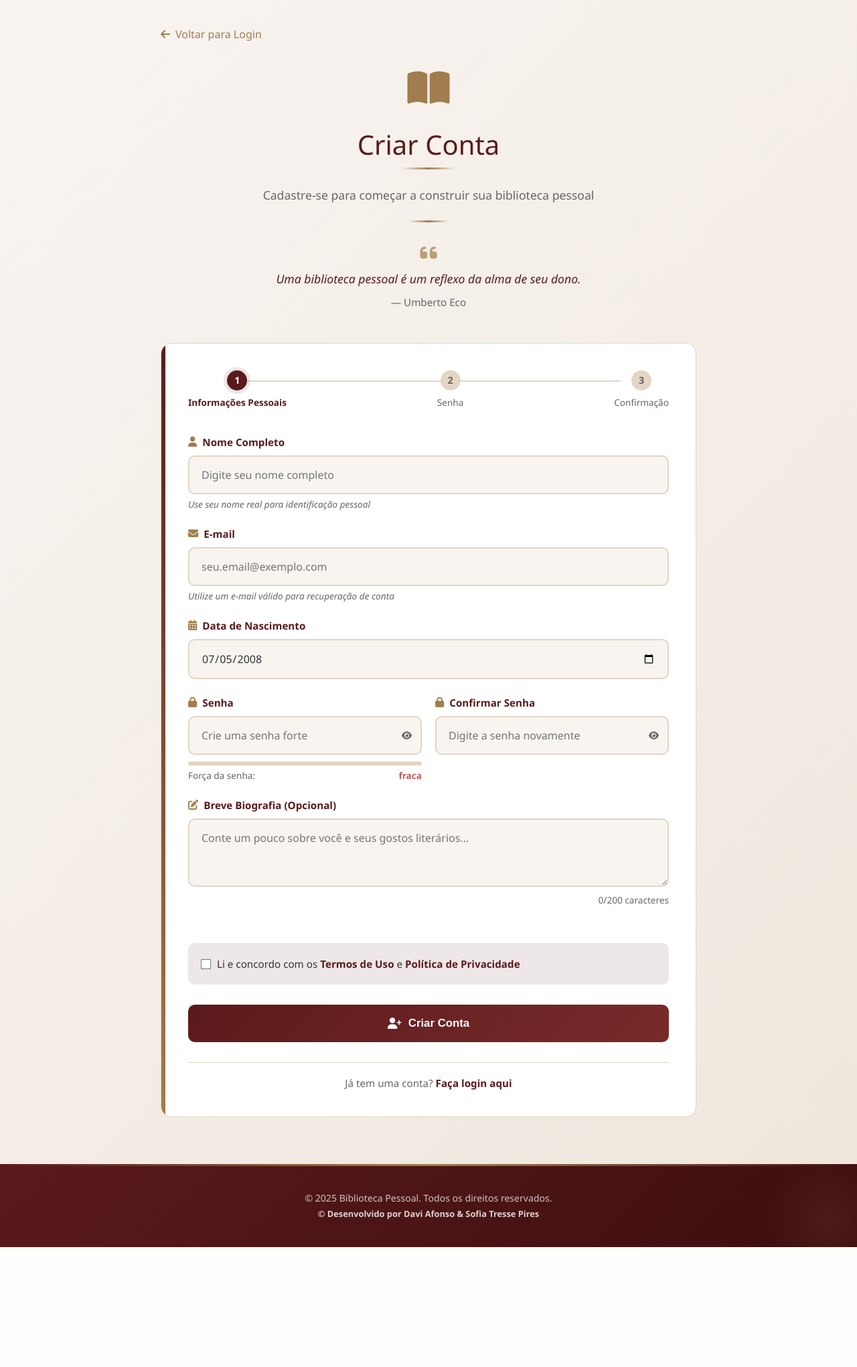
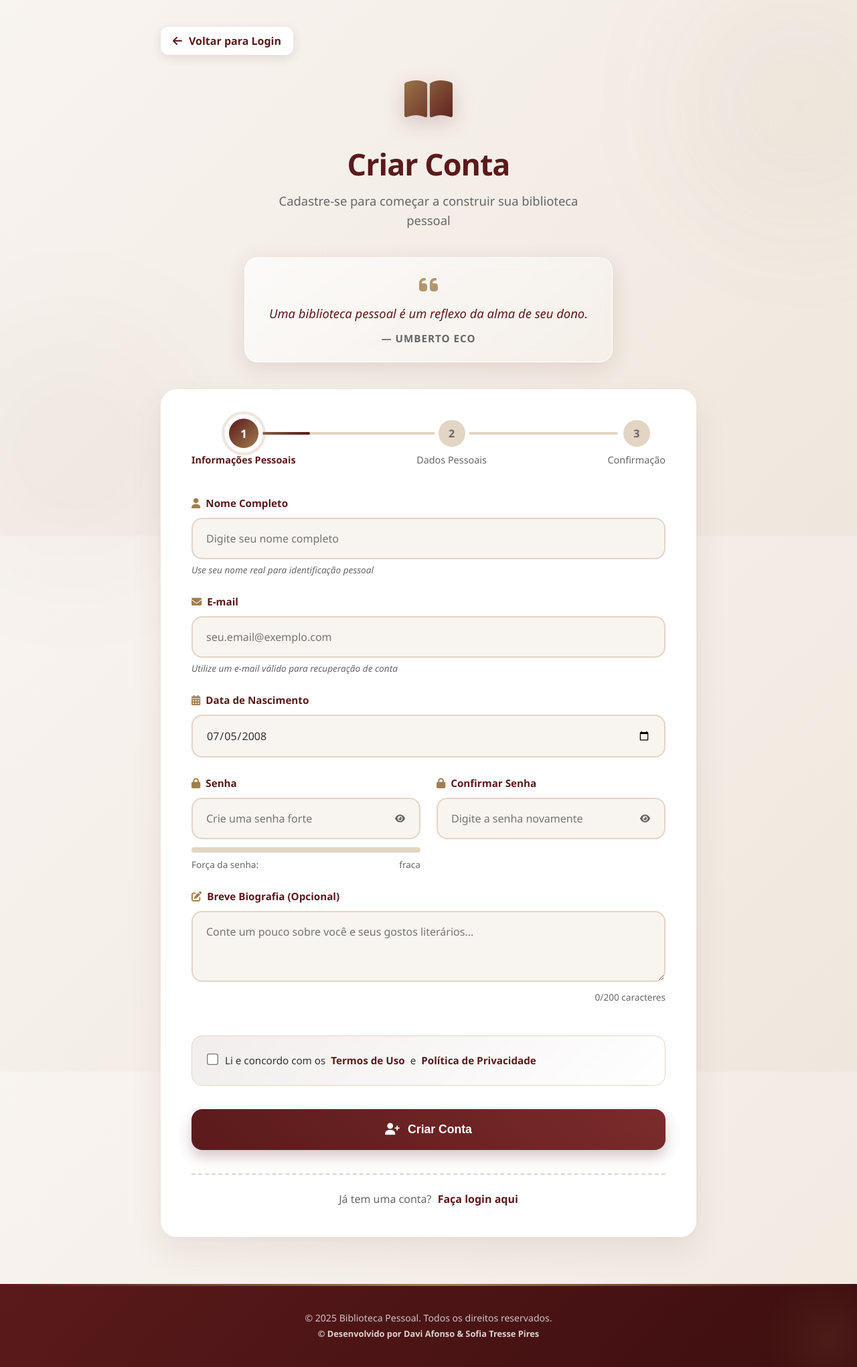
Before and after one commit to DaviAfons/bibliotecaPessoal, a PHP site: page /frontend/html/cadastro.html in a window 1280 px wide. Shown: the whole page at 67% size. Before the commit the page ends 1862 px from the top, so only its background shows below. Run offline with PHP 8.4, Linux system fonts and the light colour scheme.

Commit message:
adição de barra de progresso dinâmica e correção da UI

```diff
--- a/frontend/css/cadastro.css
+++ b/frontend/css/cadastro.css
@@ -1,10 +1,63 @@
 /* ==================================================
-   CADASTRO.CSS - Específico para a página de Registo
+   CADASTRO.CSS - Redesign Moderno (Corrigido)
    ================================================== */
+
+:root {
+    /* Cores definidas diretamente com base no seu global.css */
+    --vinho: #5a1a1b;
+    --vinho-claro: #7a2a2b;
+    --vinho-suave: rgba(90, 26, 27, 0.08);
+    --dourado: #a17d4d;
+    --dourado-claro: #b8945e;
+    --dourado-suave: rgba(161, 125, 77, 0.18);
+    --bege-claro: #f8f4f0;
+    --bege-medio: #efe7dd;
+    --bege-escuro: #e3d5c3;
+    --branco: #ffffff;
+    --texto: #333333;
+    --texto-claro: #666666;
+    --sombra: rgba(90, 26, 27, 0.12);
+    --sombra-forte: rgba(90, 26, 27, 0.28);
+    --sucesso: #28a745;
+    --erro: #c45a5a;
+}
 
 .cadastro-page {
     background: linear-gradient(135deg, var(--bege-claro) 0%, var(--bege-medio) 100%);
+    background-attachment: fixed;
     min-height: 100vh;
+    position: relative;
+    overflow-x: hidden;
+}
+
+/* Glow ambiente no fundo com gradientes mais suaves */
+.cadastro-page::before,
+.cadastro-page::after {
+    content: "";
+    position: fixed;
+    border-radius: 50%;
+    filter: blur(100px);
+    opacity: 0.6;
+    pointer-events: none;
+    z-index: 0;
+    animation: drift 15s infinite alternate ease-in-out;
+}
+
+.cadastro-page::before {
+    width: 450px;
+    height: 450px;
+    top: -10%;
+    right: -10%;
+    background: radial-gradient(circle, var(--dourado-suave), transparent 70%);
+}
+
+.cadastro-page::after {
+    width: 550px;
+    height: 550px;
+    bottom: -15%;
+    left: -15%;
+    background: radial-gradient(circle, var(--vinho-suave), transparent 70%);
+    animation-delay: -5s;
 }
 
 .cadastro-wrapper {
@@ -12,32 +65,38 @@
     justify-content: center;
     padding: 20px;
     flex: 1;
-    /* Permite que o container empurre o footer para baixo */
+    position: relative;
+    z-index: 1;
 }
 
 /* Citação */
 .quote-container {
-    margin: 25px auto 30px;
-    padding: 20px;
-    max-width: 500px;
+    margin: 25px auto 40px;
+    padding: 24px;
+    max-width: 550px;
     text-align: center;
-    border-radius: 12px;
-    position: relative;
+    border-radius: 20px;
+    background: linear-gradient(145deg, rgba(255, 255, 255, 0.7), rgba(255, 255, 255, 0.2));
+    backdrop-filter: blur(10px);
+    -webkit-backdrop-filter: blur(10px);
+    border: 1px solid rgba(255, 255, 255, 0.9);
+    box-shadow: 0 8px 32px var(--sombra);
+    animation: fadeInDown 0.8s cubic-bezier(0.25, 1, 0.5, 1) both;
 }
 
 .quote-container i.fa-quote-left {
-    font-size: 1.8rem;
+    font-size: 2rem;
     color: var(--dourado);
-    margin-bottom: 10px;
+    margin-bottom: 12px;
     display: block;
-    opacity: 0.7;
+    opacity: 0.8;
 }
 
 .quote-text {
-    font-size: 1.1rem;
+    font-size: 1.15rem;
     font-style: italic;
-    line-height: 1.5;
-    margin-bottom: 10px;
+    line-height: 1.6;
+    margin-bottom: 12px;
     color: var(--vinho);
     font-weight: 500;
 }
@@ -45,18 +104,9 @@
 .quote-container .author {
     font-size: 0.95rem;
     color: var(--texto-claro);
-    font-weight: 500;
-}
-
-.quote-container::before {
-    content: "";
-    position: absolute;
-    top: -15px;
-    left: 50%;
-    transform: translateX(-50%);
-    width: 60px;
-    height: 3px;
-    background: linear-gradient(90deg, transparent, var(--dourado), transparent);
+    font-weight: 600;
+    text-transform: uppercase;
+    letter-spacing: 1px;
 }
 
 /* Conteúdo Principal */
@@ -70,97 +120,108 @@
 .back-btn {
     display: inline-flex;
     align-items: center;
-    gap: 8px;
-    color: var(--dourado);
+    gap: 10px;
+    color: var(--vinho);
     text-decoration: none;
-    font-weight: 500;
+    font-weight: 600;
     margin-bottom: 30px;
-    transition: color 0.3s;
+    padding: 10px 18px;
+    border-radius: 12px;
+    background-color: var(--branco);
+    box-shadow: 0 4px 15px var(--sombra);
+    transition: all 0.3s cubic-bezier(0.25, 1, 0.5, 1);
+    animation: fadeInDown 0.6s ease-out both;
 }
 
 .back-btn:hover {
-    color: var(--vinho);
+    background-color: var(--dourado);
+    color: var(--branco);
+    transform: translateY(-3px);
+    box-shadow: 0 8px 20px var(--sombra-forte);
 }
 
 .header {
     text-align: center;
     margin-bottom: 40px;
+    animation: fadeInUp 0.8s cubic-bezier(0.25, 1, 0.5, 1) both;
 }
 
 .library-icon {
-    font-size: 3.5rem;
-    color: var(--dourado);
-    margin-bottom: 20px;
+    font-size: 4rem;
+    background: linear-gradient(135deg, var(--dourado) 0%, var(--vinho) 100%);
+    -webkit-background-clip: text;
+    background-clip: text;
+    -webkit-text-fill-color: transparent;
+    margin-bottom: 15px;
+    display: inline-block;
+    filter: drop-shadow(0px 10px 15px rgba(90, 26, 27, 0.2));
+    animation: floatIcon 4s ease-in-out infinite;
 }
 
 .header h1 {
     color: var(--vinho);
-    font-size: 2.5rem;
-    margin-bottom: 15px;
-    position: relative;
-    display: inline-block;
-    font-weight: 300;
-}
-
-.header h1::after {
-    content: "";
-    position: absolute;
-    bottom: -10px;
-    left: 50%;
-    transform: translateX(-50%);
-    width: 80px;
-    height: 3px;
-    background: linear-gradient(90deg, transparent, var(--dourado), transparent);
+    font-size: 2.8rem;
+    margin-bottom: 10px;
+    font-weight: 800;
+    letter-spacing: -1px;
 }
 
 .subtitle {
     color: var(--texto-claro);
-    font-size: 1.1rem;
+    font-size: 1.15rem;
     max-width: 500px;
-    margin: 20px auto 0;
-    line-height: 1.5;
+    margin: 0 auto;
+    line-height: 1.6;
 }
 
 /* Caixa do Formulário */
 .box {
     background: var(--branco);
-    border-radius: 16px;
-    padding: 40px;
-    box-shadow: 0 10px 40px var(--sombra);
-    border: 1px solid var(--bege-escuro);
+    border-radius: 24px;
+    padding: 45px;
+    box-shadow: 0 20px 50px rgba(90, 26, 27, 0.08), 0 2px 15px rgba(0, 0, 0, 0.03);
+    border: 1px solid rgba(255, 255, 255, 0.8);
     margin-bottom: 30px;
     position: relative;
     overflow: hidden;
-    animation: fadeIn 0.5s ease-out;
-}
-
-.box::before {
-    content: "";
-    position: absolute;
-    top: 0;
-    left: 0;
-    width: 6px;
-    height: 100%;
-    background: linear-gradient(to bottom, var(--vinho), var(--dourado));
+    animation: fadeInUp 0.8s cubic-bezier(0.25, 1, 0.5, 1) both 0.2s;
 }
 
 /* Indicador de progresso */
 .progress-steps {
     display: flex;
     justify-content: space-between;
-    margin-bottom: 40px;
+    margin-bottom: 45px;
     position: relative;
+    /* Variável CSS que o JS vai controlar (começa em 15%) */
+    --progress: 15%;
 }
 
 .progress-steps::before {
     content: "";
     position: absolute;
-    top: 15px;
+    top: 18px;
     left: 10%;
     width: 80%;
-    height: 2px;
+    height: 4px;
     background-color: var(--bege-escuro);
     z-index: 1;
+    border-radius: 4px;
+}
+
+.progress-steps::after {
+    content: "";
+    position: absolute;
+    top: 18px;
+    left: 10%;
+    /* Aqui usamos a variável que será atualizada pelo JS */
+    width: var(--progress);
+    height: 4px;
+    background: linear-gradient(90deg, var(--dourado), var(--vinho));
+    z-index: 1;
+    border-radius: 4px;
+    /* Transição suave para o movimento da barra */
+    transition: width 0.6s cubic-bezier(0.25, 1, 0.5, 1);
 }
 
 .step {
@@ -172,43 +233,67 @@
 }
 
 .step-number {
-    width: 30px;
-    height: 30px;
+    width: 40px;
+    height: 40px;
     border-radius: 50%;
     background-color: var(--bege-escuro);
     color: var(--texto-claro);
     display: flex;
     align-items: center;
     justify-content: center;
-    font-weight: bold;
-    margin-bottom: 8px;
-    transition: all 0.3s;
-    font-size: 0.9rem;
+    font-weight: 700;
+    margin-bottom: 10px;
+    transition: all 0.4s cubic-bezier(0.25, 1, 0.5, 1);
+    font-size: 1rem;
+    box-shadow: 0 0 0 6px var(--branco);
 }
 
 .step.active .step-number {
-    background-color: var(--vinho);
+    background: linear-gradient(135deg, var(--vinho) 0%, var(--dourado) 100%);
     color: var(--branco);
-    box-shadow: 0 0 0 5px var(--vinho-suave);
+    box-shadow: 0 0 0 6px var(--branco), 0 0 0 10px var(--dourado-suave);
+    transform: scale(1.1);
 }
 
 .step-text {
-    font-size: 0.85rem;
+    font-size: 0.9rem;
     color: var(--texto-claro);
-    text-align: center;
     font-weight: 500;
+    transition: color 0.3s ease;
 }
 
 .step.active .step-text {
     color: var(--vinho);
-    font-weight: 600;
+    font-weight: 700;
 }
 
-/* Formulários */
+/* Formulários - Animação Sequencial */
 .form-row {
     display: flex;
     flex-wrap: wrap;
-    margin: 0 -10px;
+    margin: 0 -12px;
+    opacity: 0;
+    animation: fadeInUp 0.6s cubic-bezier(0.25, 1, 0.5, 1) forwards;
+}
+
+.form-row:nth-child(1) {
+    animation-delay: 0.3s;
+}
+
+.form-row:nth-child(2) {
+    animation-delay: 0.4s;
+}
+
+.form-row:nth-child(3) {
+    animation-delay: 0.5s;
+}
+
+.form-row:nth-child(4) {
+    animation-delay: 0.6s;
+}
+
+.form-row:nth-child(5) {
+    animation-delay: 0.7s;
 }
 
 .form-row.duo {
@@ -218,8 +303,8 @@
 .form-row>.form-group {
     flex: 1;
     min-width: 100%;
-    padding: 0 10px;
-    margin-bottom: 25px;
+    padding: 0 12px;
+    margin-bottom: 28px;
 }
 
 @media (min-width: 768px) {
@@ -232,9 +317,9 @@
     display: flex;
     align-items: center;
     gap: 8px;
-    margin-bottom: 10px;
+    margin-bottom: 12px;
     color: var(--vinho);
-    font-weight: 600;
+    font-weight: 700;
     font-size: 0.95rem;
 }
 
@@ -245,21 +330,24 @@
 .form-hint {
     font-size: 0.85rem;
     color: var(--texto-claro);
-    margin-top: 5px;
+    margin-top: 6px;
     font-style: italic;
 }
 
+/* Correção visual dos campos de entrada */
 .box input,
 .box textarea,
 .box select {
     width: 100%;
-    padding: 16px 18px;
+    padding: 18px 20px;
     border: 2px solid var(--bege-escuro);
-    border-radius: 10px;
+    /* Adicionado borda visível padrão */
+    border-radius: 16px;
     background-color: var(--bege-claro);
+    /* Fundo preenchido */
     font-size: 1rem;
     color: var(--texto);
-    transition: all 0.3s ease;
+    transition: all 0.3s cubic-bezier(0.25, 1, 0.5, 1);
     font-family: inherit;
 }
 
@@ -279,29 +368,33 @@
 
 .toggle-password {
     position: absolute;
-    right: 15px;
+    right: 18px;
     top: 50%;
     transform: translateY(-50%);
     background: none;
     border: none;
     color: var(--texto-claro);
     cursor: pointer;
+    transition: all 0.3s ease;
+    padding: 5px;
 }
 
 .toggle-password:hover {
-    color: var(--dourado);
+    color: var(--vinho);
+    transform: translateY(-50%) scale(1.15);
 }
 
 .password-strength {
-    margin-top: 10px;
+    margin-top: 12px;
 }
 
 .strength-bar {
-    height: 6px;
-    background-color: var(--bege-escuro); /* Esta é a trilha de fundo que fica sempre visível */
-    border-radius: 3px;
-    margin-bottom: 5px;
+    height: 8px;
+    background-color: var(--bege-escuro);
+    border-radius: 4px;
+    margin-bottom: 8px;
     position: relative;
+    overflow: hidden;
 }
 
 .strength-bar::before {
@@ -310,11 +403,10 @@
     top: 0;
     left: 0;
     height: 100%;
-    /* O JS vai controlar estas duas variáveis: */
     width: var(--bar-width, 0%);
     background-color: var(--bar-color, transparent);
-    border-radius: 3px;
-    transition: width 0.3s ease, background-color 0.3s ease;
+    border-radius: 4px;
+    transition: width 0.5s cubic-bezier(0.25, 1, 0.5, 1), background-color 0.5s ease;
 }
 
 .strength-text {
@@ -325,113 +417,165 @@
     align-items: center;
 }
 
-.strength-text span {
-    font-weight: 600;
-    color: var(--erro);
-}
-
 .char-count {
     text-align: right;
     font-size: 0.85rem;
     color: var(--texto-claro);
-    margin-top: 5px;
+    margin-top: 8px;
+    font-weight: 500;
 }
 
 /* Termos */
 .terms {
     display: flex;
     align-items: flex-start;
-    gap: 10px;
-    margin-top: 30px;
-    padding: 20px;
-    background-color: var(--vinho-suave);
-    border-radius: 10px;
+    gap: 12px;
+    margin-top: 20px;
+    padding: 24px;
+    background: linear-gradient(135deg, var(--vinho-suave), transparent);
+    border-radius: 16px;
+    border: 1px solid var(--bege-escuro);
+    opacity: 0;
+    animation: fadeInUp 0.6s cubic-bezier(0.25, 1, 0.5, 1) forwards 0.8s;
 }
 
 .terms input[type="checkbox"] {
     width: auto;
-    margin-top: 5px;
-    transform: scale(1.2);
+    margin-top: 4px;
+    transform: scale(1.3);
+    accent-color: var(--vinho);
+    cursor: pointer;
 }
 
 .terms label {
     margin: 0;
-    font-weight: normal;
+    font-weight: 500;
     color: var(--texto);
-    line-height: 1.5;
-    display: inline;
+    line-height: 1.6;
 }
 
 .terms-link {
     color: var(--vinho);
     text-decoration: none;
-    font-weight: 600;
+    font-weight: 700;
+    position: relative;
 }
 
-.terms-link:hover {
-    text-decoration: underline;
+.terms-link::after {
+    content: '';
+    position: absolute;
+    width: 100%;
+    height: 2px;
+    bottom: -2px;
+    left: 0;
+    background-color: var(--dourado);
+    transform: scaleX(0);
+    transform-origin: bottom right;
+    transition: transform 0.3s ease-out;
 }
 
-/* Botões */
+.terms-link:hover::after {
+    transform: scaleX(1);
+    transform-origin: bottom left;
+}
+
+/* Botões Modernizados */
 .btn-submit {
     width: 100%;
-    padding: 18px;
-    margin: 10px 0;
+    padding: 20px;
     border: none;
-    border-radius: 10px;
+    border-radius: 16px;
     cursor: pointer;
-    font-size: 1.05rem;
-    font-weight: 600;
-    transition: all 0.3s ease;
+    font-size: 1.1rem;
+    font-weight: 700;
     display: flex;
     align-items: center;
     justify-content: center;
-    gap: 10px;
-    background: linear-gradient(135deg, var(--vinho) 0%, var(--vinho-claro) 100%);
+    gap: 12px;
+    background: linear-gradient(45deg, var(--vinho) 0%, var(--vinho-claro) 50%, var(--dourado) 100%);
+    background-size: 200% auto;
     color: var(--branco);
-    box-shadow: 0 4px 15px var(--sombra-forte);
-    margin-top: 30px;
+    box-shadow: 0 10px 20px rgba(90, 26, 27, 0.25);
+    margin-top: 35px;
+    position: relative;
+    overflow: hidden;
+    transition: all 0.4s cubic-bezier(0.25, 1, 0.5, 1);
+    opacity: 0;
+    animation: fadeInUp 0.6s cubic-bezier(0.25, 1, 0.5, 1) forwards 0.9s;
+}
+
+.btn-submit::after {
+    content: '';
+    position: absolute;
+    top: -50%;
+    left: -50%;
+    width: 200%;
+    height: 200%;
+    background: radial-gradient(circle, rgba(255, 255, 255, 0.3) 0%, transparent 60%);
+    opacity: 0;
+    transform: scale(0.5);
+    transition: opacity 0.3s ease, transform 0.3s ease;
 }
 
 .btn-submit:hover {
-    background: linear-gradient(135deg, var(--vinho-claro) 0%, var(--vinho) 100%);
-    transform: translateY(-3px);
+    background-position: right center;
+    transform: translateY(-4px);
+    box-shadow: 0 15px 25px rgba(90, 26, 27, 0.35);
+}
+
+.btn-submit:hover::after {
+    opacity: 1;
+    transform: scale(1);
+}
+
+.btn-submit:active {
+    transform: translateY(1px);
+    box-shadow: 0 5px 15px rgba(90, 26, 27, 0.2);
 }
 
 .login-link {
     text-align: center;
-    margin-top: 30px;
-    padding-top: 20px;
-    border-top: 1px solid var(--bege-escuro);
+    margin-top: 35px;
+    padding-top: 25px;
+    border-top: 2px dashed var(--bege-escuro);
     color: var(--texto-claro);
-    font-size: 0.95rem;
+    font-size: 1rem;
+    font-weight: 500;
+    opacity: 0;
+    animation: fadeInUp 0.6s cubic-bezier(0.25, 1, 0.5, 1) forwards 1s;
 }
 
 .login-link a {
     color: var(--vinho);
-    font-weight: 600;
+    font-weight: 700;
     text-decoration: none;
+    transition: color 0.3s ease;
+    margin-left: 5px;
 }
 
 .login-link a:hover {
-    text-decoration: underline;
+    color: var(--dourado);
 }
 
-/* Modal Sucesso */
+/* ==================================================
+   MODAL - Glassmorphism Aprimorado
+   ================================================== */
 .modal {
     position: fixed;
     top: 0;
     left: 0;
     width: 100%;
     height: 100%;
-    background-color: rgba(0, 0, 0, 0.7);
+    background-color: rgba(0, 0, 0, 0.4);
+    backdrop-filter: blur(8px);
+    -webkit-backdrop-filter: blur(8px);
     display: flex;
     justify-content: center;
     align-items: center;
     z-index: 1000;
     opacity: 0;
     pointer-events: none;
-    transition: opacity 0.3s;
+    transition: opacity 0.4s ease, backdrop-filter 0.4s ease;
 }
 
 .modal.show {
@@ -519,28 +682,56 @@
     }
 }
 
-/* Validações Dinâmicas */
-.validation-message {
-    font-size: 0.85rem;
-    margin-top: 5px;
-    min-height: 20px;
-    display: flex;
-    align-items: center;
-    gap: 5px;
+@keyframes fadeInDown {
+    from {
+        opacity: 0;
+        transform: translateY(-30px);
+    }
+
+    to {
+        opacity: 1;
+        transform: translateY(0);
+    }
 }
 
-.validation-message.success {
-    color: var(--sucesso);
+@keyframes floatIcon {
+
+    0%,
+    100% {
+        transform: translateY(0);
+    }
+
+    50% {
+        transform: translateY(-10px);
+    }
 }
 
-.validation-message.error {
-    color: var(--erro);
+@keyframes bounceIn {
+    0% {
+        opacity: 0;
+        transform: scale(0.3);
+    }
+
+    50% {
+        opacity: 1;
+        transform: scale(1.1);
+    }
+
+    70% {
+        transform: scale(0.9);
+    }
+
+    100% {
+        transform: scale(1);
+    }
 }
 
-input.valid {
-    border-color: var(--sucesso);
+@keyframes drift {
+    0% {
+        transform: translate(0, 0) rotate(0deg);
+    }
+
+    100% {
+        transform: translate(30px, 30px) rotate(15deg);
+    }
 }
-
-input.invalid {
-    border-color: var(--erro);
-}
--- a/frontend/html/cadastro.html
+++ b/frontend/html/cadastro.html
@@ -39,7 +39,7 @@
                     </div>
                     <div class="step">
                         <span class="step-number">2</span>
-                        <span class="step-text">Senha</span>
+                        <span class="step-text">Dados Pessoais</span>
                     </div>
                     <div class="step">
                         <span class="step-number">3</span>
```
Also changed, not shown: other parts of frontend/css/cadastro.css (+49 -29 lines), frontend/js/cadastro.js (+90 -10 lines).
